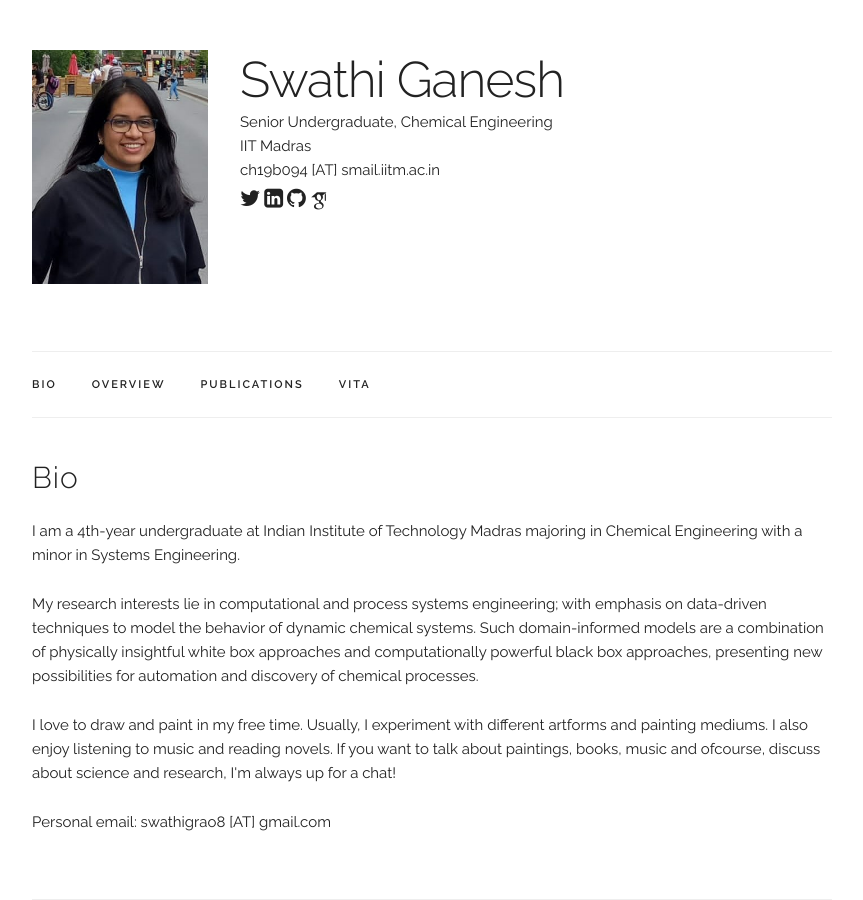
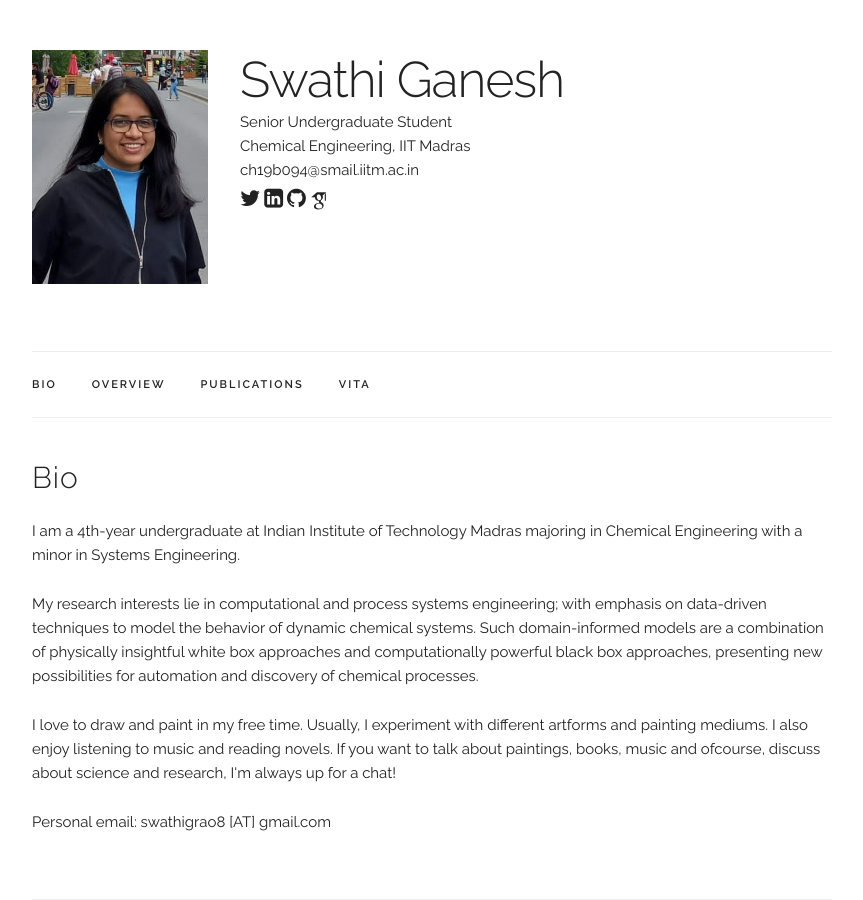
Before and after one commit to gswathirao8/gswathirao8.github.io, a Jekyll site: the page built from index.html, in a window 1280 px wide and 900 px high. Shown: the whole window, without its empty margins (208-1071 px from the left). Built offline with Jekyll 4.4.1, drawn with Linux system fonts in a browser that asks for light colours; some web fonts are replaced; some of the changed text lies outside the part shown.

Commit message:
Update main_info.yaml

```diff
--- a/_data/main_info.yaml
+++ b/_data/main_info.yaml
@@ -1,6 +1,6 @@
 name: "Swathi Ganesh"
-title: "Senior Undergraduate, Chemical Engineering <br/> IIT Madras"
-email: "ch19b094 [AT] smail.iitm.ac.in"
+title: "Senior Undergraduate Student <br/> Chemical Engineering, IIT Madras"
+email: "ch19b094@smail.iitm.ac.in"
 profile_pic: "/assets/profile-pics/p12.jpeg"
 linkedin: "https://www.linkedin.com/in/gswathi/"
 google_scholar: "https://scholar.google.com/citations?user=kMjFlHcAAAAJ&hl=en"
```
